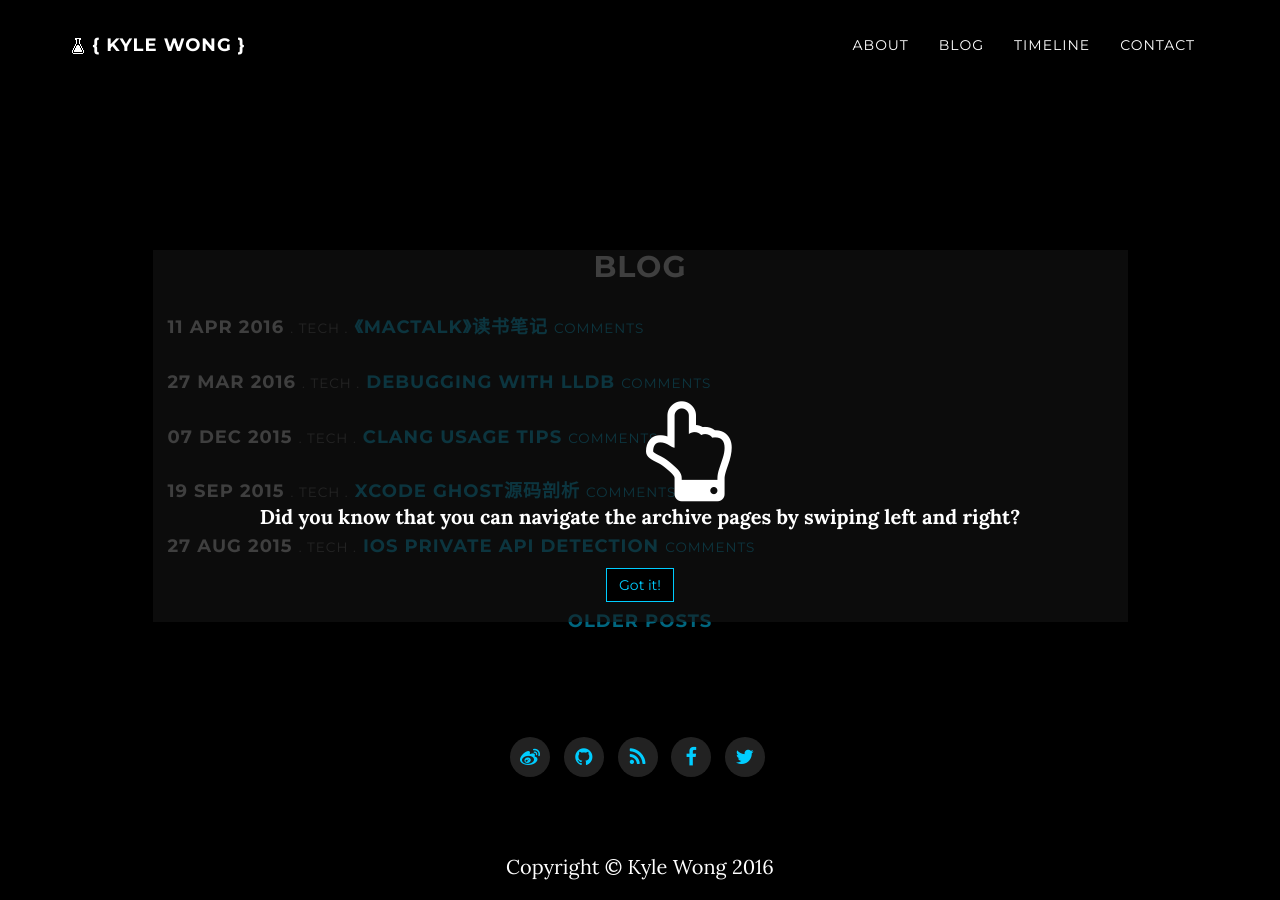
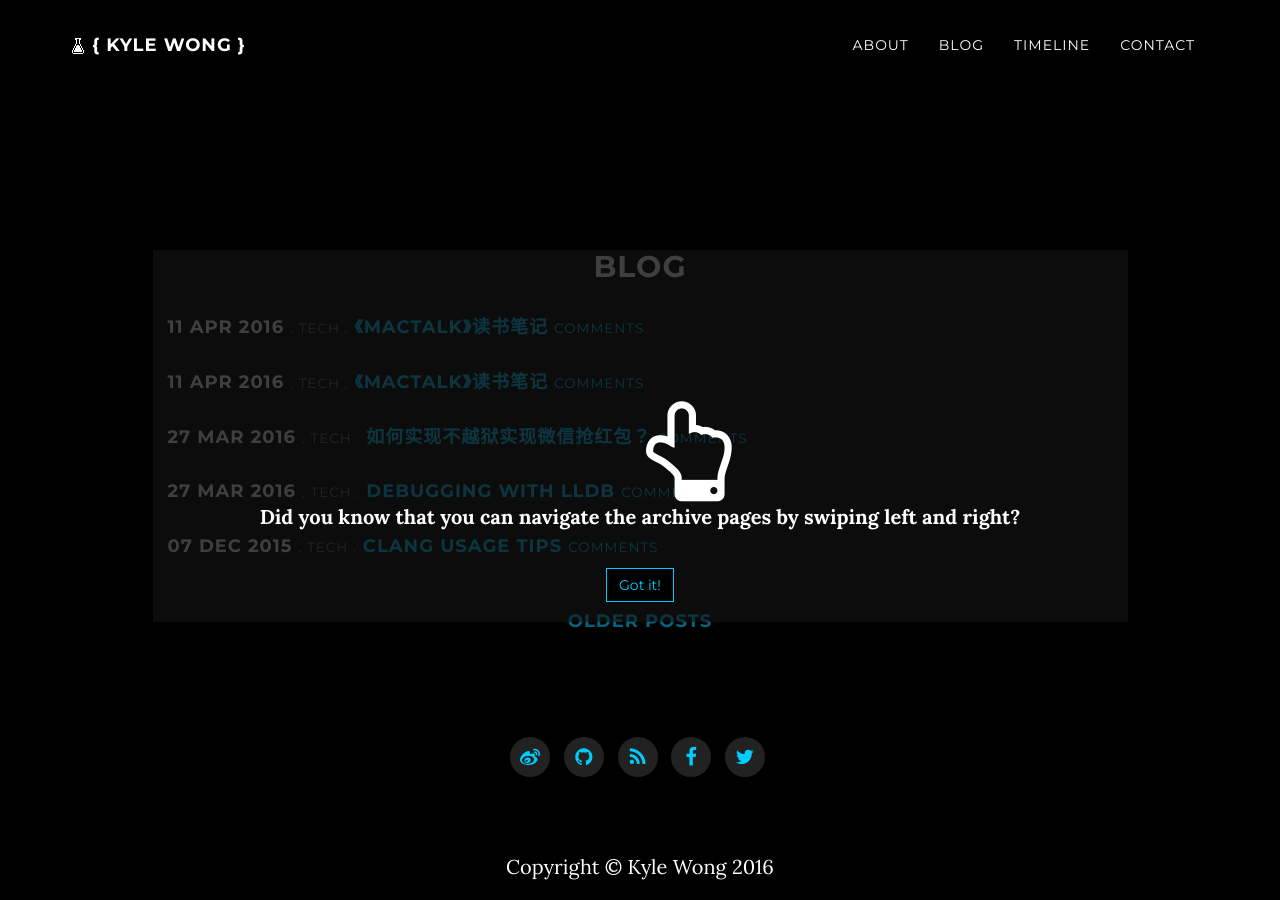
Before and after one commit to kangwang1988/kangwang1988.github.io, a Jekyll site: the page built from blog/index.html, in a window 1280 px wide and 900 px high. Built offline with Jekyll 4.4.1, drawn with Linux system fonts in a browser that asks for light colours; nearby versions of some CDN libraries; the list of posts is cut into pages by our own code; comment, search, counter and statistics services are not loaded.

Commit message:
Resource replacement

```diff
--- a/_config.yml
+++ b/_config.yml
@@ -139,7 +139,7 @@
 # This works best when your author blurb image has a transparent background, or matches your site background color.
 
 # if the author_blurb is not set, then this feature is skipped
-author_blurb: "Kyle is a iOS developer in China. He likes maths,physics,art,computer science. In his spare time, he would like to read books, write some codes he likes, go swimming or hiking."
+author_blurb: "Kyle is a iOS developer in China. He likes mathematics,physics,art,computer science. In his spare time, he would like to read books, write some codes he likes, go swimming or hiking."
 author_blurb_image: "/img/author.png"
 
 ##################
--- /dev/null
+++ b/_posts/2016-03-27-how-to-rob-wechat-red-envelop-automatically.md
@@ -0,0 +1,15 @@
+---
+layout: post
+comments: true
+section-type: post
+title: 如何实现不越狱实现微信抢红包？
+category: tech
+tags: [ 'tutorial' ]
+---
+### Content
+	1.Mach-o file format
+	2.dylib create and injection
+	3.Wechat analyze and hack
+	4.Resign
+	5.References
+### Mach-o file format
--- /dev/null
+++ b/_posts/2016-04-11-who-is-blocking-the-main-thread.md
@@ -0,0 +1,9 @@
+---
+layout: post
+comments: true
+section-type: post
+title: 《Mactalk》读书笔记
+category: tech
+tags: [ 'book' ]
+---
+###
--- /dev/null
+++ b/others/ota.html
@@ -0,0 +1,4 @@
+
+<a href="itms-services://?action=download-manifest&url=https://iabroad.me:18443/iOS/manifest.plist">
+  Download iAbroad.
+</a>
```
Also changed, not shown: img/author.png, 1 other file.
